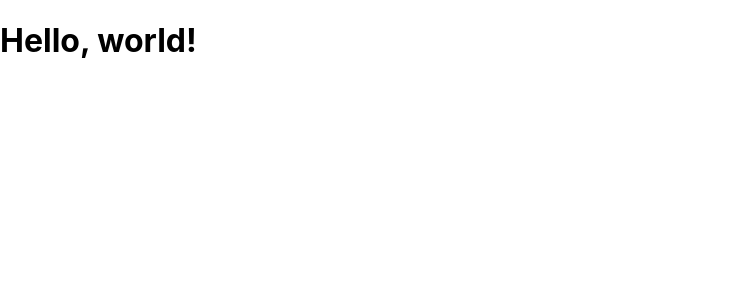
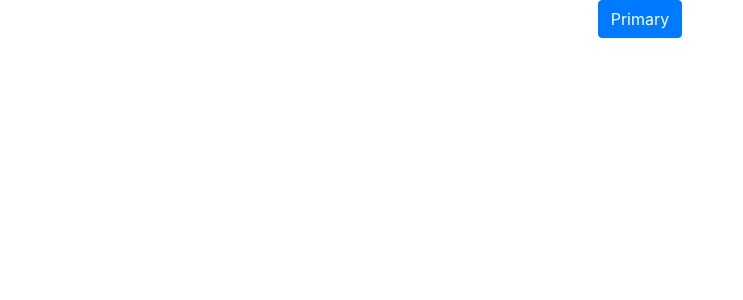
Before and after one commit to natnaelmehari27/yoyok-frontend, a React (Create React App) app: page / in a window 1280 px wide. Shown: the top 300 px of the page, without its empty margins (0-743 px from the left). Built offline with nearby package versions, Linux system fonts and the light colour scheme.

Commit message:
import react bootstrap

```diff
--- a/package.json
+++ b/package.json
@@ -7,7 +7,7 @@
     "@testing-library/react": "^11.2.7",
     "@testing-library/user-event": "^12.8.3",
     "axios": "^0.21.4",
-    "bootstrap": "^4.6.2",
+    "bootstrap": "^4.6.0",
     "jwt-decode": "^3.1.2",
     "react": "^17.0.2",
     "react-bootstrap": "^1.6.8",
--- a/public/index.html
+++ b/public/index.html
@@ -14,7 +14,13 @@
       manifest.json provides metadata used when your web app is installed on a
       user's mobile device or desktop. See https://developers.google.com/web/fundamentals/web-app-manifest/
     -->
-    <link rel="manifest" href="%PUBLIC_URL%/manifest.json" />
+    <link
+      rel="stylesheet"
+     href="https://cdn.jsdelivr.net/npm/bootstrap@4.6.0/dist/css/bootstrap.min.css"
+     integrity="sha384-B0vP5xmATw1+K9KRQjQERJvTumQW0nPEzvF6L/Z6nronJ3oUOFUFpCjEUQouq2+l"
+      crossorigin="anonymous"
+    />
+    <link rel="manifest" href="%PUBLIC_URL%/manifest.json" crossorigin="use-credentials" />
     <!--
       Notice the use of %PUBLIC_URL% in the tags above.
       It will be replaced with the URL of the `public` folder during the build.
--- a/src/App.js
+++ b/src/App.js
@@ -1,9 +1,12 @@
+import Button from 'react-bootstrap/Button'
 import logo from './logo.svg';
 import './App.css';
 
 function App() {
   return (
-       <h1>Hello, world!</h1>
+    <div className="App">
+       <Button variant="primary">Primary</Button>
+    </div>
   );
 }
 
```
Also changed, not shown: 2 other files (tests, documents, lock files or other folders).
